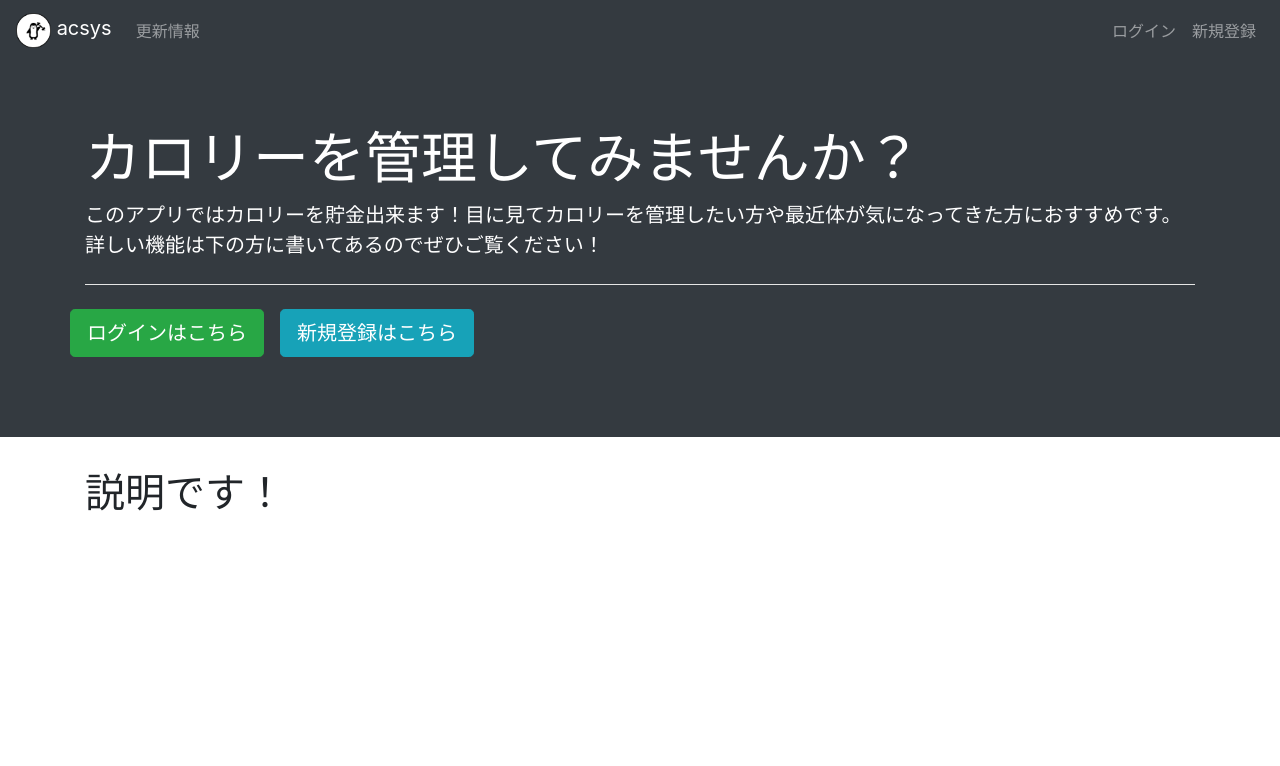
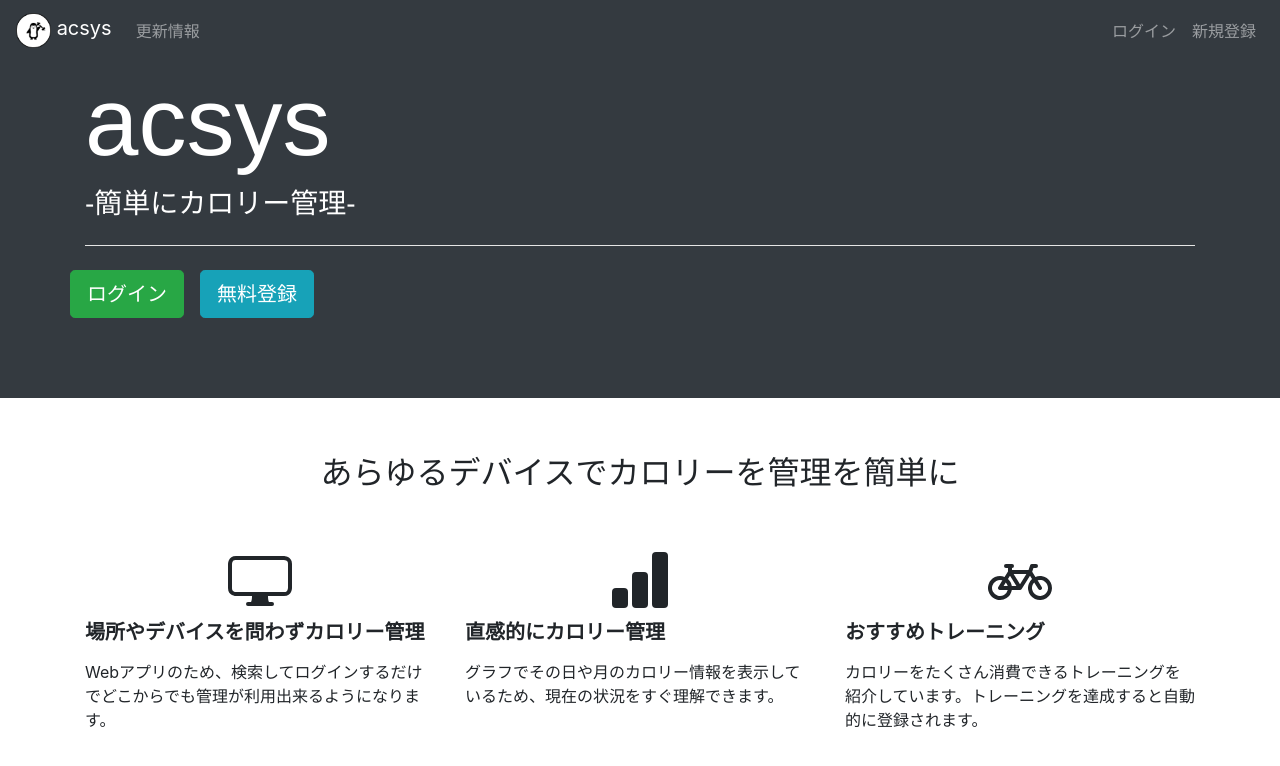
Before and after one commit to ASO1701028/acsysproject, a Vue app: page / in a window 1280 px wide. Shown: the top 766 px of the page. Built offline with nearby package versions, Linux system fonts and the light colour scheme; what v-calendar would draw is missing.

Commit message:
+update Top仮を作成 +update Headerを固定

```diff
--- a/src/components/StartTop.vue
+++ b/src/components/StartTop.vue
@@ -2,18 +2,49 @@
     <div id="#app">
         <div class="jumbotron jumbotron-fluid bg-dark">
             <div class="container">
-                <h1 class="display-4 font-weight-lighter" style="font-family: Helvetica,'Yu Gothic UI',serif">カロリーを管理してみませんか？</h1>
-                <p class="lead">このアプリではカロリーを貯金出来ます！目に見てカロリーを管理したい方や最近体が気になってきた方におすすめです。
-                    詳しい機能は下の方に書いてあるのでぜひご覧ください！</p>
+                <h1 class="display-1 font-weight-lighter" style="font-family: Helvetica,'Yu Gothic UI',serif">acsys</h1>
+                <h3 class= "font-weight-lighter" style="font-family: Helvetica,'Yu Gothic UI',serif">-簡単にカロリー管理-</h3>
                 <hr class="my-4" style="background-color: white">
                 <div class="row">
-                    <p><a class="btn btn-success btn-lg mr-3" href="/login" role="button">ログインはこちら</a></p>
-                    <p><a class="btn btn-info btn-lg" href="/signup" role="button">新規登録はこちら</a></p>
+                    <p><a class="btn btn-success btn-lg mr-3" href="/login" role="button">ログイン</a></p>
+                    <p><a class="btn btn-info btn-lg" href="/signup" role="button">無料登録</a></p>
                 </div>
             </div><!-- /.container -->
         </div><!-- /.jumbotron -->
         <div class="container">
-            <h1>説明です！</h1>
+            <h2 class="text-center pt-4">あらゆるデバイスでカロリーを管理を簡単に</h2>
+            <div class="row pt-5">
+                <div class="col-lg-4">
+                    <div class="text-center mb-1">
+                        <svg width="64" height="64" viewBox="0 0 16 16" class="bi bi-display" fill="currentColor" xmlns="http://www.w3.org/2000/svg">
+                            <path d="M5.75 13.5c.167-.333.25-.833.25-1.5h4c0 .667.083 1.167.25 1.5H11a.5.5 0 0 1 0 1H5a.5.5 0 0 1 0-1h.75z"/>
+                            <path fill-rule="evenodd" d="M13.991 3H2c-.325 0-.502.078-.602.145a.758.758 0 0 0-.254.302A1.46 1.46 0 0 0 1 4.01V10c0 .325.078.502.145.602.07.105.17.188.302.254a1.464 1.464 0 0 0 .538.143L2.01 11H14c.325 0 .502-.078.602-.145a.758.758 0 0 0 .254-.302 1.464 1.464 0 0 0 .143-.538L15 9.99V4c0-.325-.078-.502-.145-.602a.757.757 0 0 0-.302-.254A1.46 1.46 0 0 0 13.99 3zM14 2H2C0 2 0 4 0 4v6c0 2 2 2 2 2h12c2 0 2-2 2-2V4c0-2-2-2-2-2z"/>
+                        </svg>
+                    </div>
+                    <h5 class="pb-2 pt-1 font-weight-bold">場所やデバイスを問わずカロリー管理</h5>
+                    <p>Webアプリのため、検索してログインするだけでどこからでも管理が利用出来るようになります。</p>
+                </div><!-- /.col-lg-4 -->
+                <div class="col-lg-4">
+                    <div class="text-center mb-1">
+                        <svg width="64" height="64" viewBox="0 0 16 16" class="bi bi-bar-chart-fill" fill="currentColor" xmlns="http://www.w3.org/2000/svg">
+                            <rect width="4" height="5" x="1" y="10" rx="1"/>
+                            <rect width="4" height="9" x="6" y="6" rx="1"/>
+                            <rect width="4" height="14" x="11" y="1" rx="1"/>
+                        </svg>
+                    </div>
+                    <h5 class="pb-2 pt-1 font-weight-bold">直感的にカロリー管理</h5>
+                    <p>グラフでその日や月のカロリー情報を表示しているため、現在の状況をすぐ理解できます。</p>
+                </div><!-- /.col-lg-4 -->
+                <div class="col-lg-4">
+                    <div class="text-center mb-1">
+                        <svg width="64" height="64" viewBox="0 0 16 16" class="bi bi-bicycle" fill="currentColor" xmlns="http://www.w3.org/2000/svg">
+                            <path fill-rule="evenodd" d="M4 4.5a.5.5 0 0 1 .5-.5H6a.5.5 0 0 1 0 1v.5h4.14l.386-1.158A.5.5 0 0 1 11 4h1a.5.5 0 0 1 0 1h-.64l-.311.935.807 1.29a3 3 0 1 1-.848.53l-.508-.812-2.076 3.322A.5.5 0 0 1 8 10.5H5.959a3 3 0 1 1-1.815-3.274L5 5.856V5h-.5a.5.5 0 0 1-.5-.5zm1.5 2.443l-.508.814c.5.444.85 1.054.967 1.743h1.139L5.5 6.943zM8 9.057L9.598 6.5H6.402L8 9.057zM4.937 9.5a1.997 1.997 0 0 0-.487-.877l-.548.877h1.035zM3.603 8.092A2 2 0 1 0 4.937 10.5H3a.5.5 0 0 1-.424-.765l1.027-1.643zm7.947.53a2 2 0 1 0 .848-.53l1.026 1.643a.5.5 0 1 1-.848.53L11.55 8.623z"/>
+                        </svg>
+                    </div>
+                    <h5 class="pb-2 pt-1 font-weight-bold">おすすめトレーニング</h5>
+                    <p>カロリーをたくさん消費できるトレーニングを紹介しています。トレーニングを達成すると自動的に登録されます。</p>
+                </div><!-- /.col-lg-4 -->
+            </div><!-- /.row -->
         </div>
     </div>
 </template>
--- a/src/components/TopHeader.vue
+++ b/src/components/TopHeader.vue
@@ -1,5 +1,5 @@
 <template>
-    <div >
+    <div class="fixed-top">
         <b-navbar toggleable="lg" type="dark"  variant="dark">
             <a class="navbar-brand " href='/'>
                 <img src="../../public/favicon.png" width="35" height="35" class="d-inline-block align-top" alt="penguin">
--- a/src/components/UpdateInformation.vue
+++ b/src/components/UpdateInformation.vue
@@ -1,6 +1,6 @@
 <template>
     <div id="#app">
-        <div class="jumbotron jumbotron-fluid bg-dark">
+        <div class="jumbotron jumbotron-fluid bg-dark mt-5">
             <div class="container">
                 <h1 class="display-4 font-weight-lighter" style="font-family: Helvetica,'Yu Gothic UI',serif">更新情報</h1>
             </div><!-- /.container -->
--- a/src/components/UserLogin.vue
+++ b/src/components/UserLogin.vue
@@ -1,7 +1,7 @@
 <template>
     <div id="#app" class="container">
         <section>
-            <div class="text-success mt-5 mb-4 text-center h1 font-weight-bold">
+            <div class="text-success mt-5 pt-5 mb-4 text-center h1 font-weight-bold">
                 acsys にログイン
             </div>
             <div v-if="!ErrorMessage" class="text-center h3 text-danger">
--- a/src/components/UserSignUp.vue
+++ b/src/components/UserSignUp.vue
@@ -1,6 +1,6 @@
 <template>
     <div id="app" class="container">
-        <div class="text-success mt-5 mb-3 text-center h1 font-weight-bold">
+        <div class="text-success mt-5 pt-5  mb-3 text-center h1 font-weight-bold">
             acsys に新規登録
         </div>
         <form>
```
